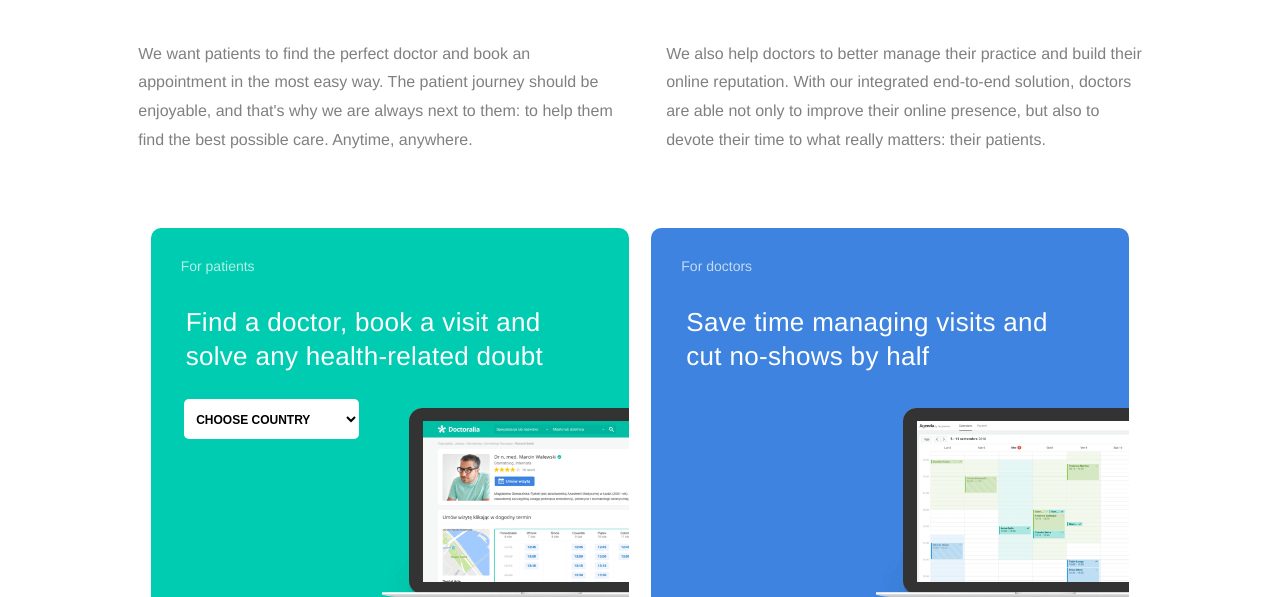
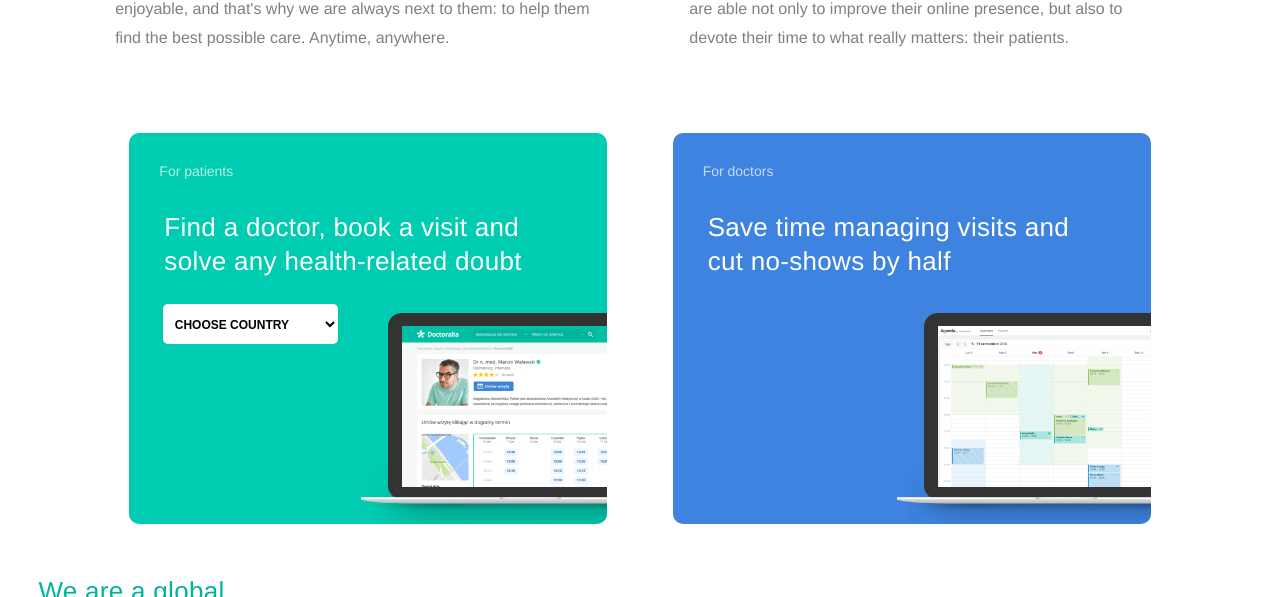
Before and after one commit to Samira-hmani/Checkpoint_Docplanner-Group, a plain HTML site: page CheckPoint Docplanner/index.html in a window 1280 px wide. Shown: the part 249-846 px from the top of the page. Drawn offline with Linux system fonts and the light colour scheme.

Commit message:
Update style.css

```diff
--- a/CheckPoint Docplanner/App/css/style.css
+++ b/CheckPoint Docplanner/App/css/style.css
@@ -1,7 +1,8 @@
 body {
   font-family: Helvetica, Arial, "sans-serif";
   color: grey;
-  margin-top: 0px;
+  /*margin-top: 0px;*/
+  margin:0%;
 }
 a {
   color: gray;
@@ -102,7 +103,7 @@ a {
 /*Main*/
 
 .container {
-  padding: 5%;
+
   overflow: hidden;
 }
 .general-infos {
```
